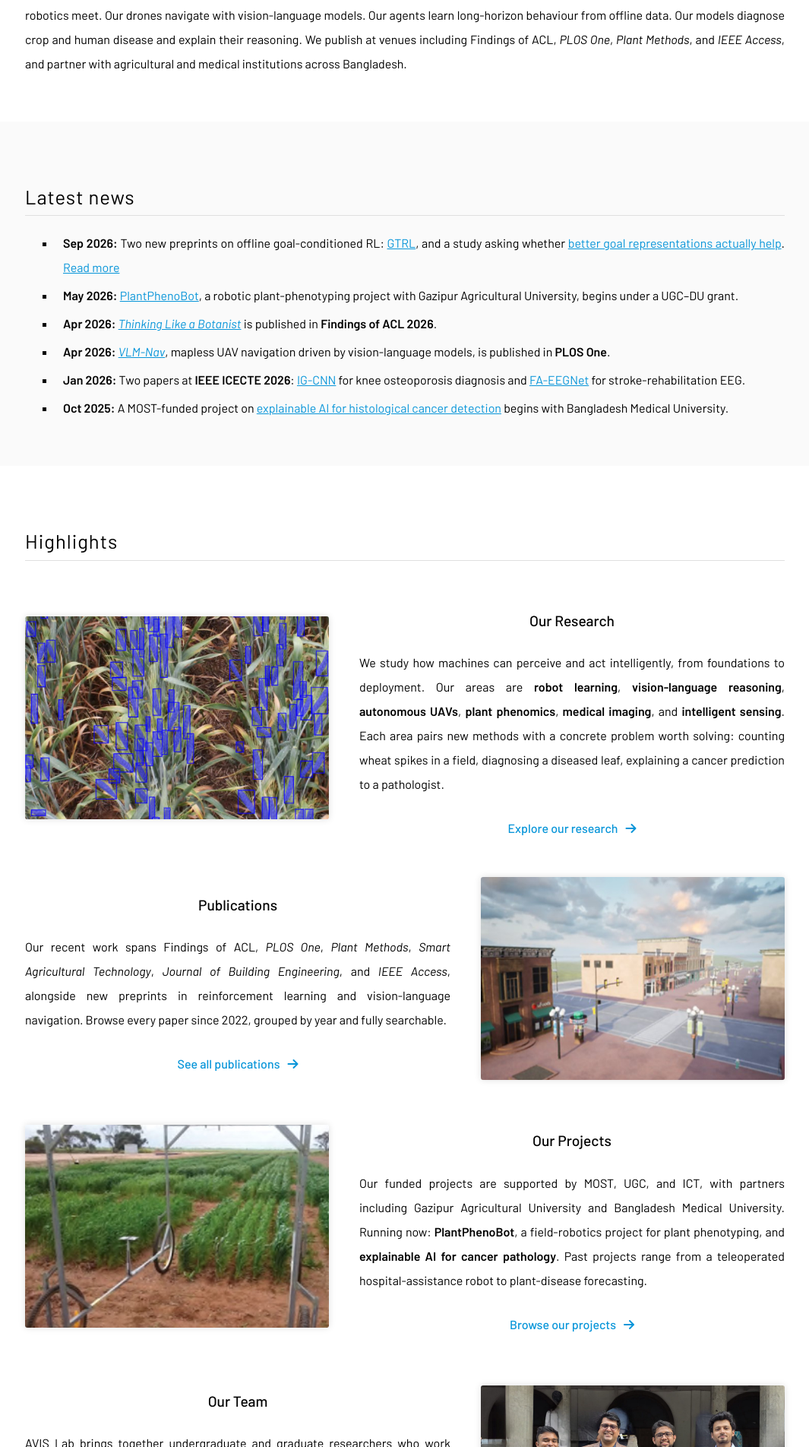
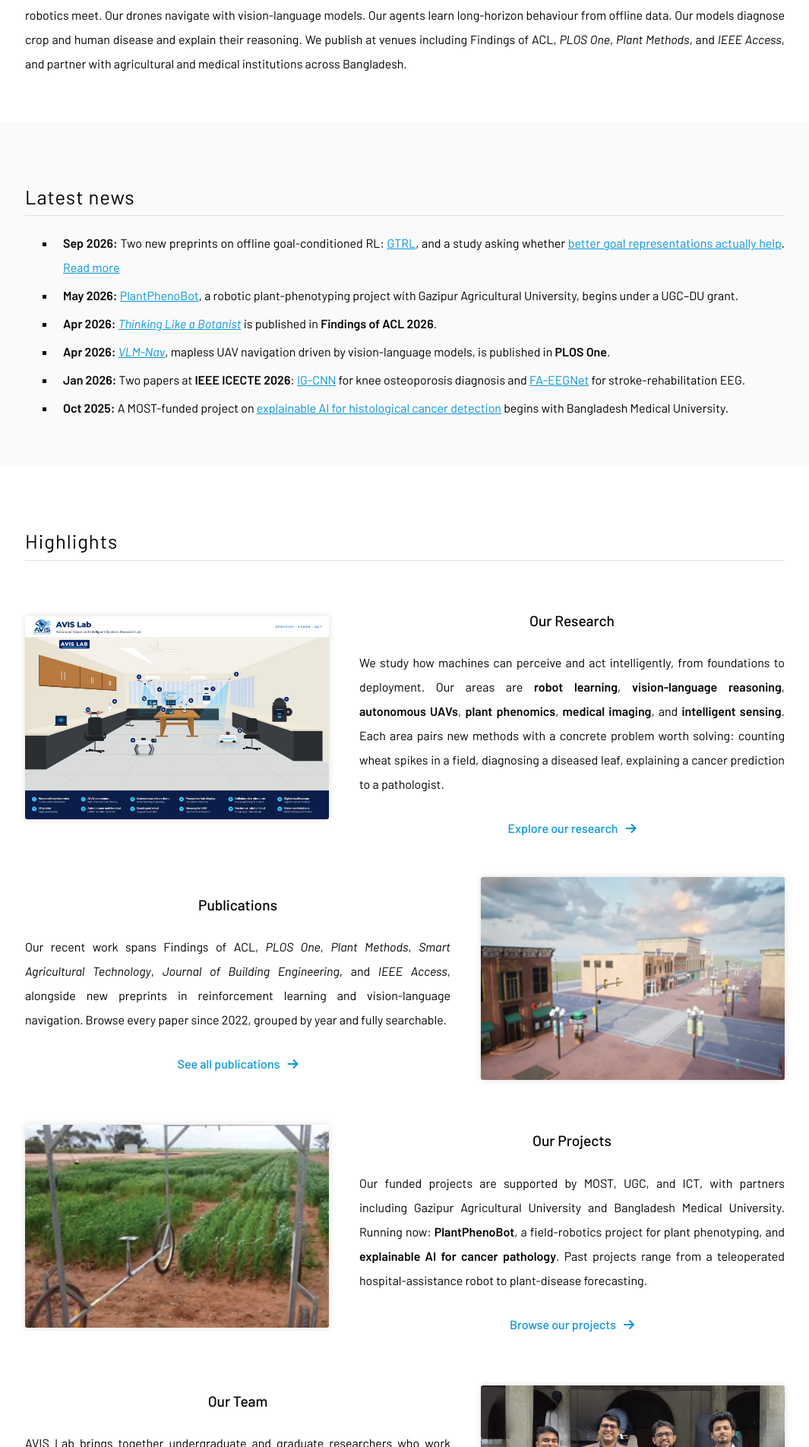
Before and after one commit to avis-res-lab/avis-res-lab.github.io, a Jekyll site: the page built from index.md, in a window 1280 px wide. Shown: the part 631-2535 px from the top of the page at 76% size, without its empty margins (107-1172 px from the left). Built offline with Jekyll 4.4.1, drawn with Linux system fonts in a browser that asks for light colours; a style sheet for code colours, icons or effects is not loaded.

Commit message:
Update homepage research highlight image

```diff
--- a/index.md
+++ b/index.md
@@ -41,7 +41,7 @@ Each area pairs new methods with a concrete problem worth solving: counting whea
 
 {%
   include feature.html
-  image="images/wheat-spike-detection.jpg"
+  image="images/avis-lab.jpeg"
   link="research"
   title="Our Research"
   text=text
```
Also changed, not shown: images/avis-lab.jpeg (added).
